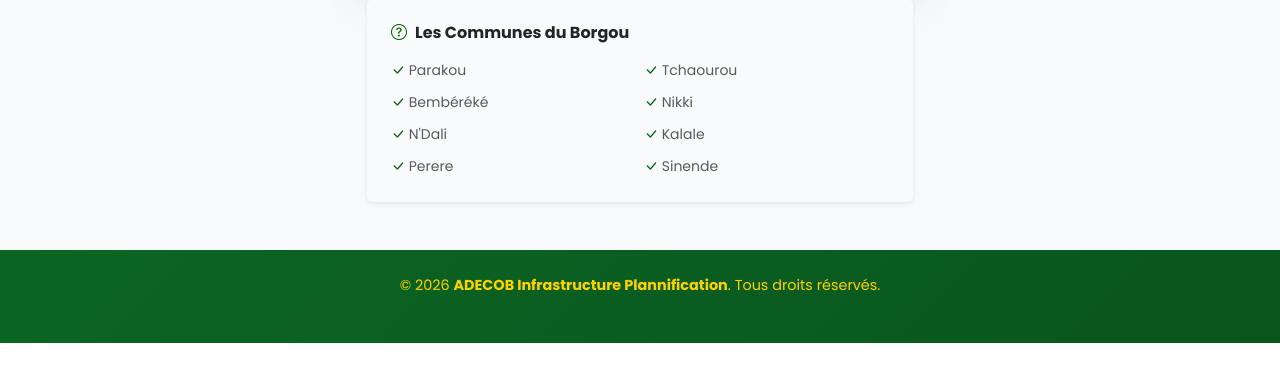
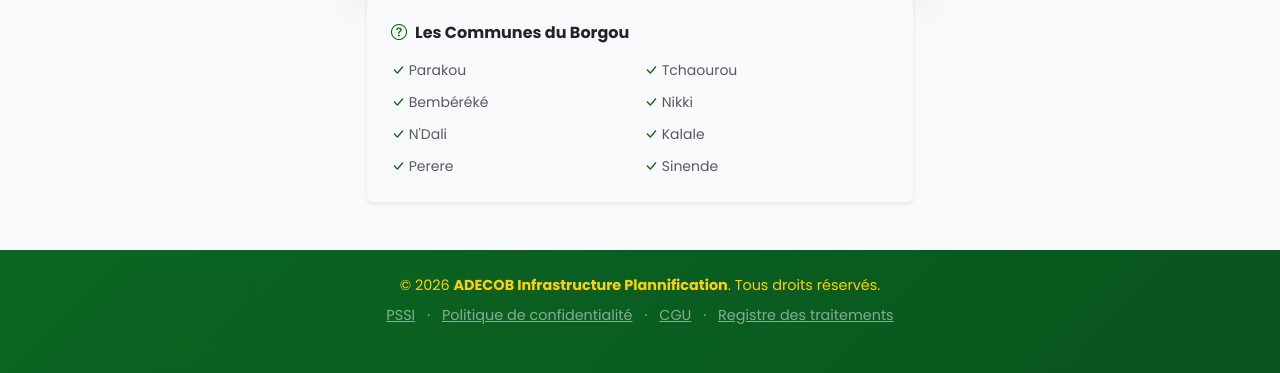
Before and after one commit to rufusakande/adecob, a Laravel app: page /admin/communes/create in a window 1280 px wide. Shown: the part 1174-1547 px from the top of the page. Before the commit the page ends 1517 px from the top, so only its background shows below. Run offline with Laravel 10, Linux system fonts and the light colour scheme; a user stored in the database is signed in; data comes from the database, SQL or seed files in the repository; parts of the project's set-up code (start-up, migrations or seed data) failed here and were passed over.

Commit message:
Changes
Co-authored-by: rufusakande <135637562+rufusakande@users.noreply.github.com>

```diff
--- a/resources/views/layouts/app.blade.php
+++ b/resources/views/layouts/app.blade.php
@@ -347,6 +347,15 @@
     <footer class="text-center">
         <div class="footer-text">
             &copy; {{ date('Y') }} <strong>ADECOB Infrastructure Plannification</strong>. Tous droits réservés.<br class="d-md-none">
+            <div class="mt-2">
+                <a href="{{ route('legal.pssi') }}" class="text-white-50 mx-2">PSSI</a>
+                <span class="text-white-50">·</span>
+                <a href="{{ route('legal.confidentialite') }}" class="text-white-50 mx-2">Politique de confidentialité</a>
+                <span class="text-white-50">·</span>
+                <a href="{{ route('legal.cgu') }}" class="text-white-50 mx-2">CGU</a>
+                <span class="text-white-50">·</span>
+                <a href="{{ route('legal.registre') }}" class="text-white-50 mx-2">Registre des traitements</a>
+            </div>
             <p class="mb-0 opacity-0">Développé par Rufus Akande, développeur web freelance <a href="https://rufusakande.github.io/rufus-akande">Rufus Akande</a></p>
         </div>
     </footer>
--- a/routes/web.php
+++ b/routes/web.php
@@ -25,6 +25,12 @@ use Illuminate\Support\Facades\Auth;
 Route::get('/', [App\Http\Controllers\PublicController::class, 'landing'])->name('public.landing');
 Route::get('/infrastructures/public', [App\Http\Controllers\PublicController::class, 'infrastructures'])
     ->name('public.infrastructures');
+
+// Documents légaux & conformité (Code du numérique du Bénin)
+Route::get('/pssi', [App\Http\Controllers\LegalController::class, 'pssi'])->name('legal.pssi');
+Route::get('/politique-confidentialite', [App\Http\Controllers\LegalController::class, 'confidentialite'])->name('legal.confidentialite');
+Route::get('/cgu', [App\Http\Controllers\LegalController::class, 'cgu'])->name('legal.cgu');
+Route::get('/registre-traitements', [App\Http\Controllers\LegalController::class, 'registreTraitements'])->name('legal.registre');
 
 // Authentication Routes (avec rate-limit anti brute-force)
 Route::get('/register', [App\Http\Controllers\AuthController::class, 'showRegisterForm'])->name('register.form');
```
